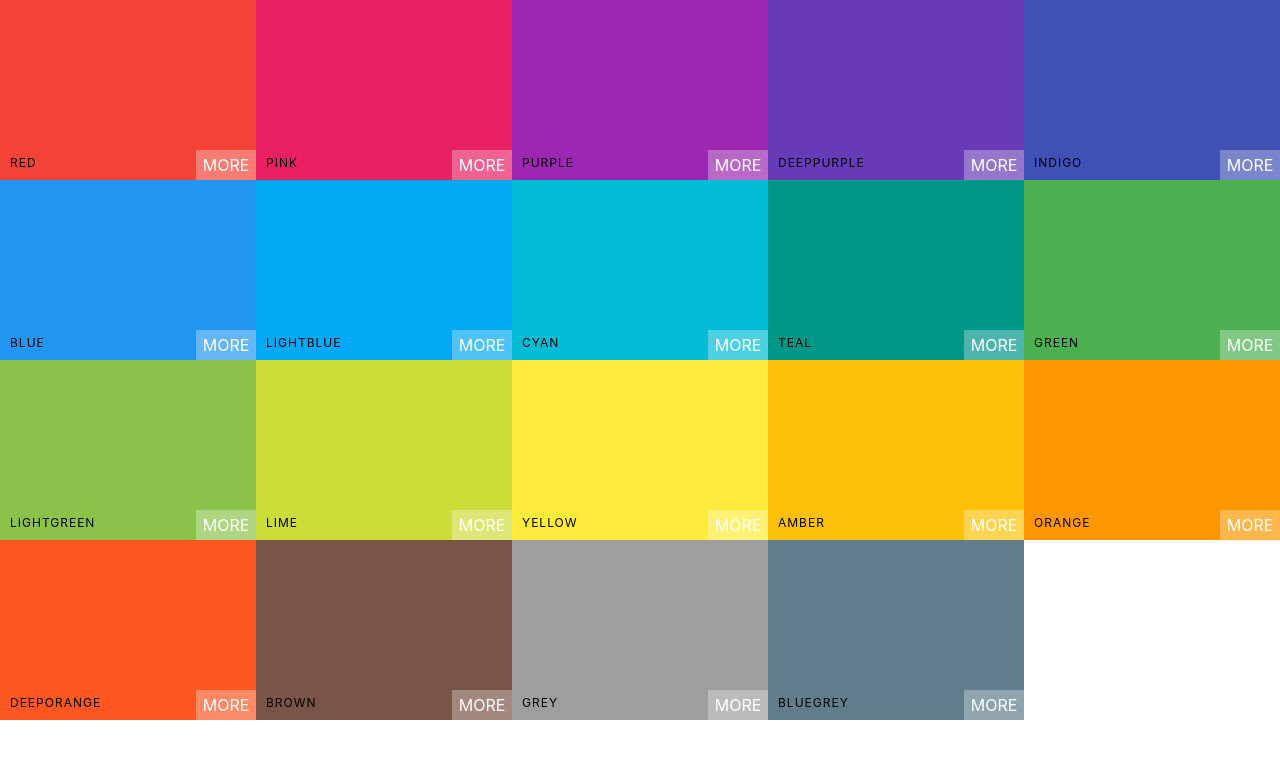
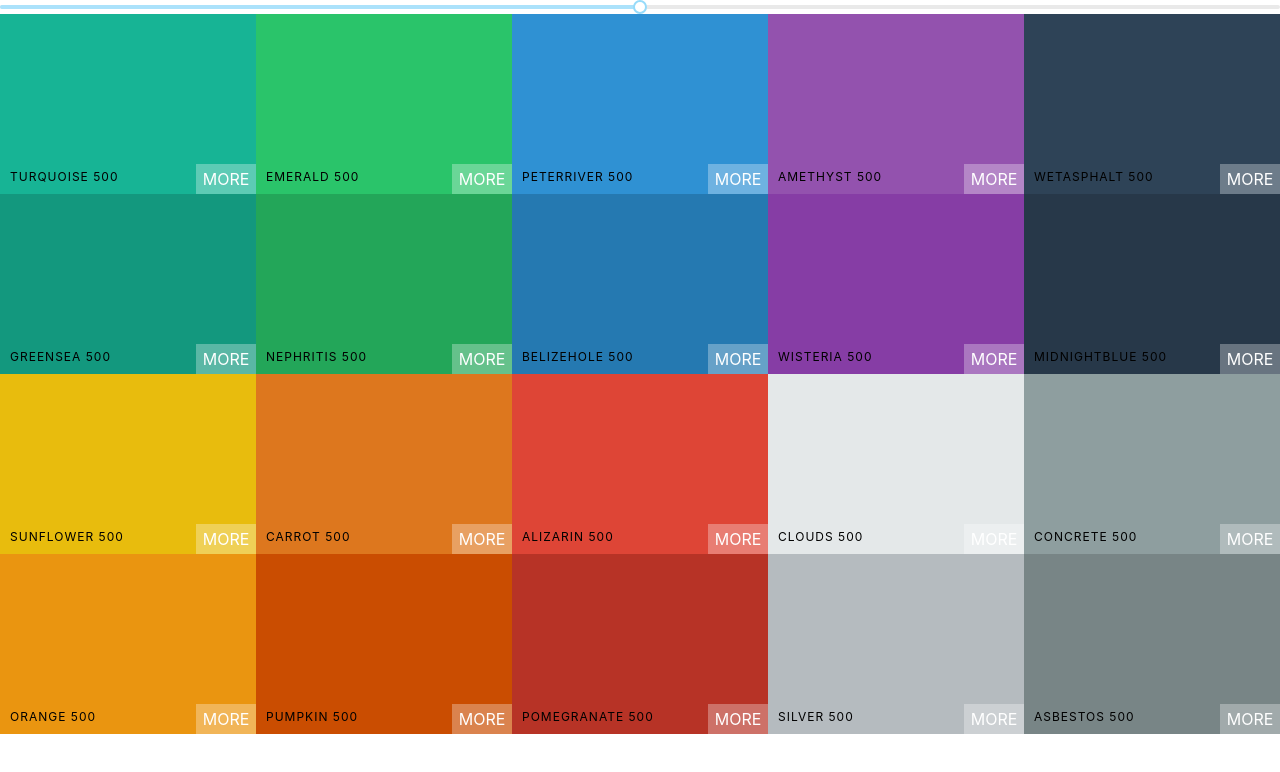
Before and after one commit to nsaicharan/colt-colors, a React (Create React App) app: page / in a window 1280 px wide. Shown: the top 772 px of the page. Built offline with nearby package versions, Linux system fonts and the light colour scheme.

Commit message:
Add color level slider

```diff
--- a/package.json
+++ b/package.json
@@ -3,6 +3,8 @@
   "version": "0.1.0",
   "private": true,
   "dependencies": {
+    "chroma-js": "^2.0.4",
+    "rc-slider": "^8.6.13",
     "react": "^16.8.6",
     "react-copy-to-clipboard": "^5.0.1",
     "react-dom": "^16.8.6",
--- a/src/App.js
+++ b/src/App.js
@@ -1,11 +1,12 @@
 import React from "react";
 import Palette from "./Palette";
 import seedColors from "./seedColors";
+import { generatePalette } from "./colorHelpers";
 
 function App() {
   return (
     <div>
-      <Palette palette={seedColors[0]} />
+      <Palette palette={generatePalette(seedColors[1])} />
     </div>
   );
 }
--- a/src/Palette.js
+++ b/src/Palette.js
@@ -1,17 +1,33 @@
-import React from "react";
+import React, { useState } from "react";
+import ColorBox from "./ColorBox";
+import Slider from "rc-slider";
+import "rc-slider/assets/index.css";
 import "./Palette.css";
-import ColorBox from "./ColorBox";
 
 function Palette({ palette }) {
-  const colorBoxes = palette.colors.map((color, i) => (
-    <ColorBox background={color.color} name={color.name} key={i} />
+  const [level, setLevel] = useState(500);
+
+  function changeLevel(newLevel) {
+    setLevel(newLevel);
+  }
+
+  const colorBoxes = palette.colors[level].map((color, i) => (
+    <ColorBox background={color.hex} name={color.name} key={i} />
   ));
 
   return (
-    <div>
-      <div className="Palette">
-        <div className="Palette-colors">{colorBoxes}</div>
+    <div className="Palette">
+      <div class="slider">
+        <Slider
+          defaultValue={level}
+          min={100}
+          max={900}
+          step={100}
+          onAfterChange={changeLevel}
+        />
       </div>
+
+      <div className="Palette-colors">{colorBoxes}</div>
     </div>
   );
 }
--- /dev/null
+++ b/src/colorHelpers.js
@@ -0,0 +1,60 @@
+import chroma from "chroma-js";
+const levels = [
+  "50",
+  "100",
+  "200",
+  "300",
+  "400",
+  "500",
+  "600",
+  "700",
+  "800",
+  "900"
+];
+
+function generatePalette(starterPalette) {
+  let newPalette = {
+    name: starterPalette.paletteName,
+    id: starterPalette.id,
+    emoji: starterPalette.emoji,
+    colors: {}
+  };
+
+  for (let level of levels) {
+    newPalette.colors[level] = [];
+  }
+
+  for (let color of starterPalette.colors) {
+    const scale = getScale(color.color, 10).reverse();
+
+    for (let i in scale) {
+      newPalette.colors[levels[i]].push({
+        name: color.name + " " + levels[i],
+        id: color.name.toLowerCase().replace(" ", "-"),
+        hex: scale[i],
+        rgb: chroma(scale[i]).css(),
+        rgba: chroma(scale[i])
+          .css()
+          .replace("rgb", "rgba")
+          .replace(")", ",1")
+      });
+    }
+  }
+
+  return newPalette;
+}
+
+function getRange(hexColor) {
+  const end = "#fff";
+
+  return [chroma(hexColor).darken(1.4), hexColor, end];
+}
+
+function getScale(hexColor, numberOfColors) {
+  return chroma
+    .scale(getRange(hexColor))
+    .mode("lab")
+    .colors(numberOfColors);
+}
+
+export { generatePalette };
```
Also changed, not shown: 1 other file (tests, documents, lock files or other folders).
